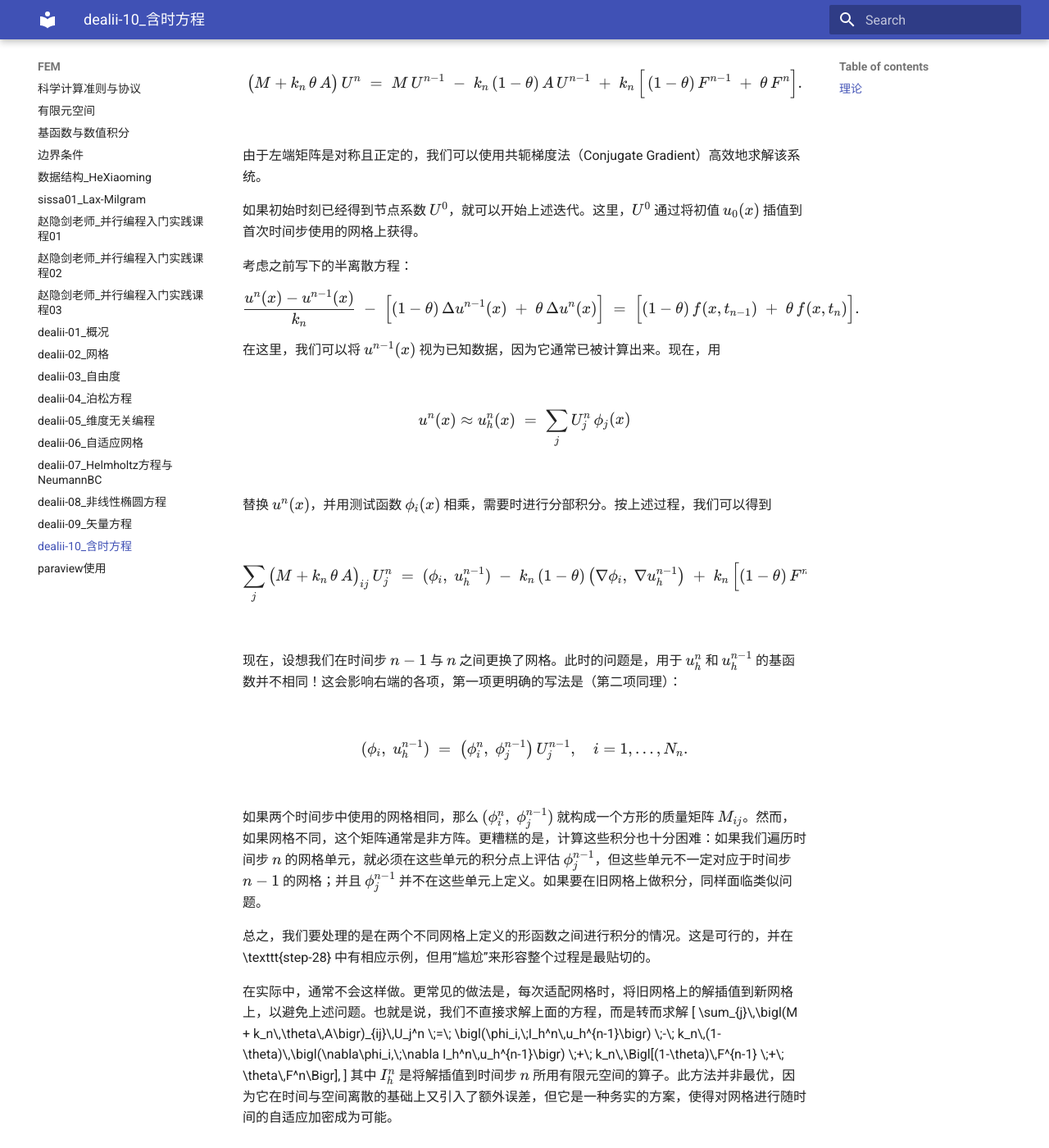
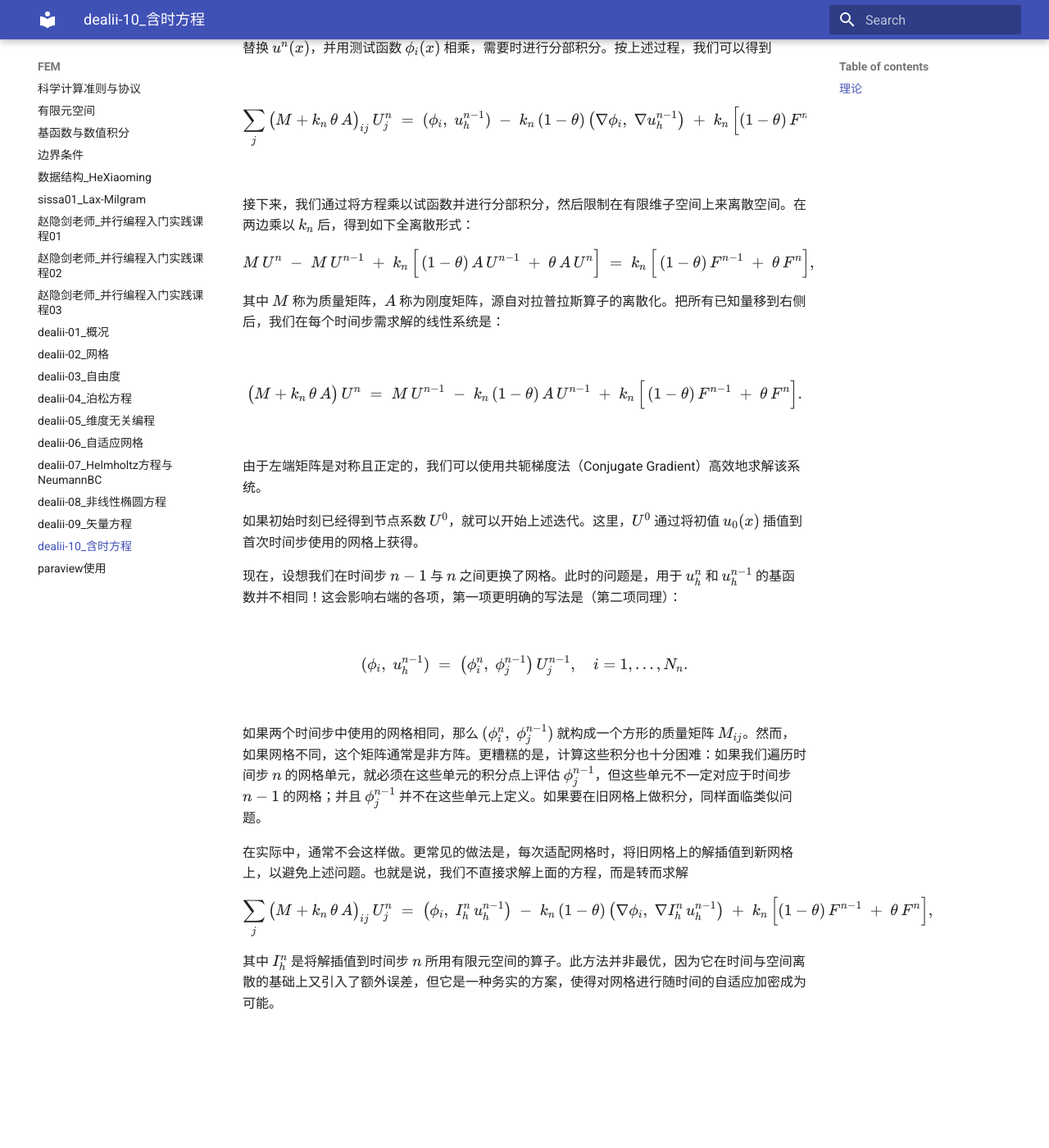
Before and after one commit to ymma98/technotes, an MkDocs documentation site: the page built from docs/FEM/dealii-10_含时方程.md, in a window 1280 px wide and 1400 px high, scrolled down 1208 px. Shown: the whole window at 82% size. Built offline with MkDocs 1.6.1 and Material for MkDocs 9.7.7, drawn with Linux system fonts in a browser that asks for light colours; after the commit the page ends 2468 px from its top, so only the background shows below that; some of the changed text lies outside the part shown.

Commit message:
docs/FEM/dealii-10_含时方程.md updated from https://stackedit.cn/

```diff
--- a/docs/FEM/dealii-10_含时方程.md
+++ b/docs/FEM/dealii-10_含时方程.md
@@ -60,40 +79,9 @@ $$
 如果初始时刻已经得到节点系数 $U^0$，就可以开始上述迭代。这里，$U^0$ 通过将初值 $u_0(x)$ 插值到首次时间步使用的网格上获得。
 
 
-考虑之前写下的半离散方程：
-$$
-\frac{u^n(x) - u^{n-1}(x)}{k_n}
-\;-\;
-\Bigl[
-(1-\theta)\,\Delta u^{n-1}(x)
-\;+\;
-\theta\,\Delta u^n(x)
-\Bigr]
-\;=\;
-\Bigl[
-(1-\theta)\,f(x,t_{n-1})
-\;+\;
-\theta\,f(x,t_n)
-\Bigr].
-$$
 
-在这里，我们可以将 $u^{n-1}(x)$ 视为已知数据，因为它通常已被计算出来。现在，用
 
-$$
-u^n(x) \approx u_h^n(x) \;=\; \sum_{j} U_j^n\,\phi_j(x)
-$$
 
-替换 $u^n(x)$，并用测试函数 $\phi_i(x)$ 相乘，需要时进行分部积分。按上述过程，我们可以得到
-
-$$
-\sum_{j}\,\bigl(M + k_n\,\theta\,A\bigr)_{ij}\,U_j^n
-\;=\;
-(\phi_i,\;u_h^{n-1})
-\;-\;
-k_n\,(1-\theta)\,\bigl(\nabla\phi_i,\;\nabla u_h^{n-1}\bigr)
-\;+\;
-k_n\,\Bigl[(1-\theta)\,F^{n-1} \;+\; \theta\,F^n\Bigr].
-$$
 
 现在，设想我们在时间步 $n-1$ 与 $n$ 之间更换了网格。此时的问题是，用于 $u_h^n$ 和 $u_h^{n-1}$ 的基函数并不相同！这会影响右端的各项，第一项更明确的写法是（第二项同理）：
 
@@ -106,10 +94,10 @@ $$
 
 如果两个时间步中使用的网格相同，那么 $(\phi_i^n,\;\phi_j^{n-1})$ 就构成一个方形的质量矩阵 $M_{ij}$。然而，如果网格不同，这个矩阵通常是非方阵。更糟糕的是，计算这些积分也十分困难：如果我们遍历时间步 $n$ 的网格单元，就必须在这些单元的积分点上评估 $\phi_j^{n-1}$，但这些单元不一定对应于时间步 $n-1$ 的网格；并且 $\phi_j^{n-1}$ 并不在这些单元上定义。如果要在旧网格上做积分，同样面临类似问题。
 
-总之，我们要处理的是在两个不同网格上定义的形函数之间进行积分的情况。这是可行的，并在 \texttt{step-28} 中有相应示例，但用“尴尬”来形容整个过程是最贴切的。
+
 
 在实际中，通常不会这样做。更常见的做法是，每次适配网格时，将旧网格上的解插值到新网格上，以避免上述问题。也就是说，我们不直接求解上面的方程，而是转而求解
-\[
+$$
 \sum_{j}\,\bigl(M + k_n\,\theta\,A\bigr)_{ij}\,U_j^n
 \;=\;
 \bigl(\phi_i,\;I_h^n\,u_h^{n-1}\bigr)
```
Also changed, not shown: other parts of docs/FEM/dealii-10_含时方程.md (+22 -3 lines).
